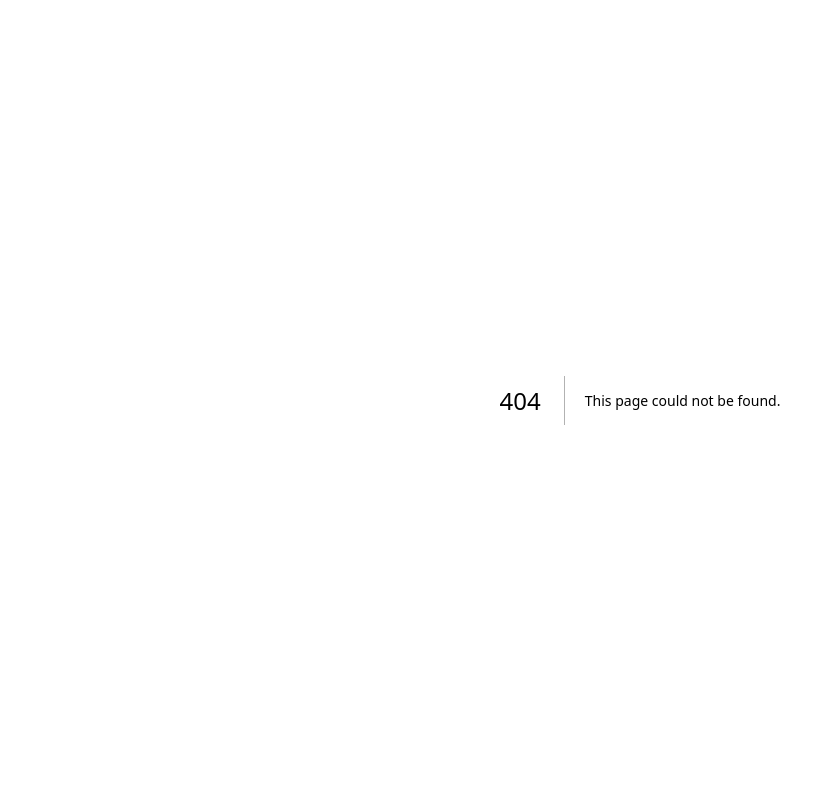
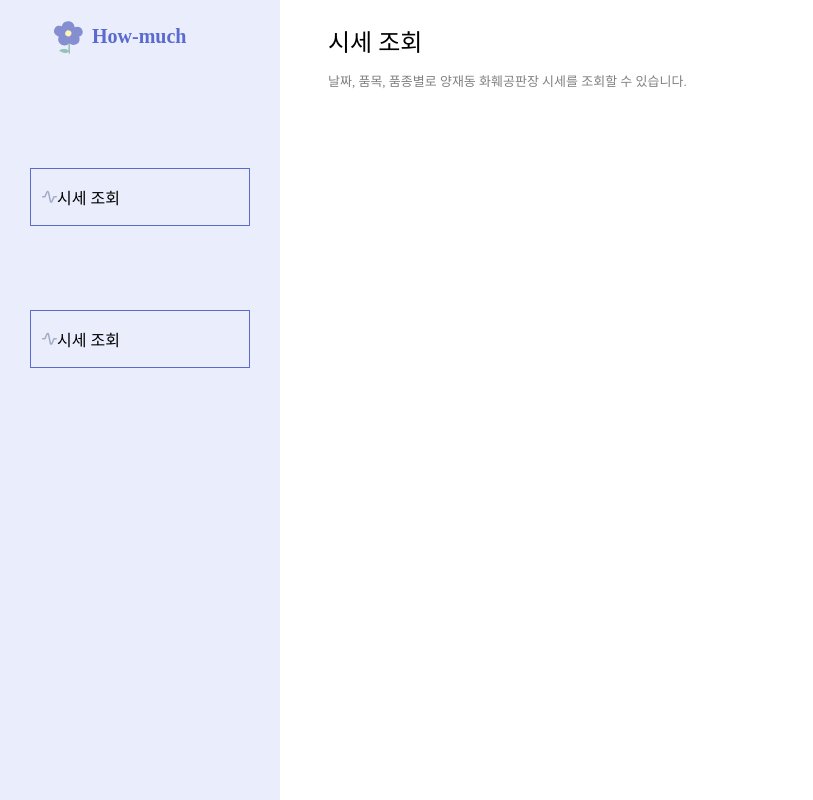
Before and after one commit to boazhowmuch/frontend, a Next.js app: page /prices in a window 1280 px wide. Before the commit this address had no page. Shown: the whole page, without its empty margins (0-813 px from the left). Built offline with nearby package versions, Linux system fonts and the light colour scheme.

Commit message:
Design: 시세조회 페이지 구성

```diff
--- /dev/null
+++ b/pages/prices.tsx
@@ -0,0 +1,18 @@
+import styles from "@styles/Prices.module.scss";
+import SideBar from "components/common/SideBar";
+
+const Prices = () => {
+  return (
+    <>
+      <SideBar />
+      <div className={styles.body}>
+        <div className={styles.titleBox}>
+          <h2 className={styles.pageTitle}>시세 조회</h2>
+          <p className={styles.pageDescription}>날짜, 품목, 품종별로 양재동 화훼공판장 시세를 조회할 수 있습니다.</p>
+        </div>
+      </div>
+    </>
+  );
+};
+
+export default Prices;
--- /dev/null
+++ b/styles/Prices.module.scss
@@ -0,0 +1,28 @@
+// .container {
+// 	display: flex;
+// 	justify-content: space-evenly;
+// }
+
+.body {
+	padding-left: 320px; // sideBar의 width 이상
+}
+
+// .testdiv {
+// 	width: 200px;
+// 	height: 700px;
+// 	background-color: red;
+// }
+
+.titleBox {
+	margin: 23px 0;
+}
+
+.pageTitle {
+	margin: 0;
+	font-weight: 500;
+}
+
+.pageDescription {
+	font-size: small;
+	color: #808080;
+}
```
